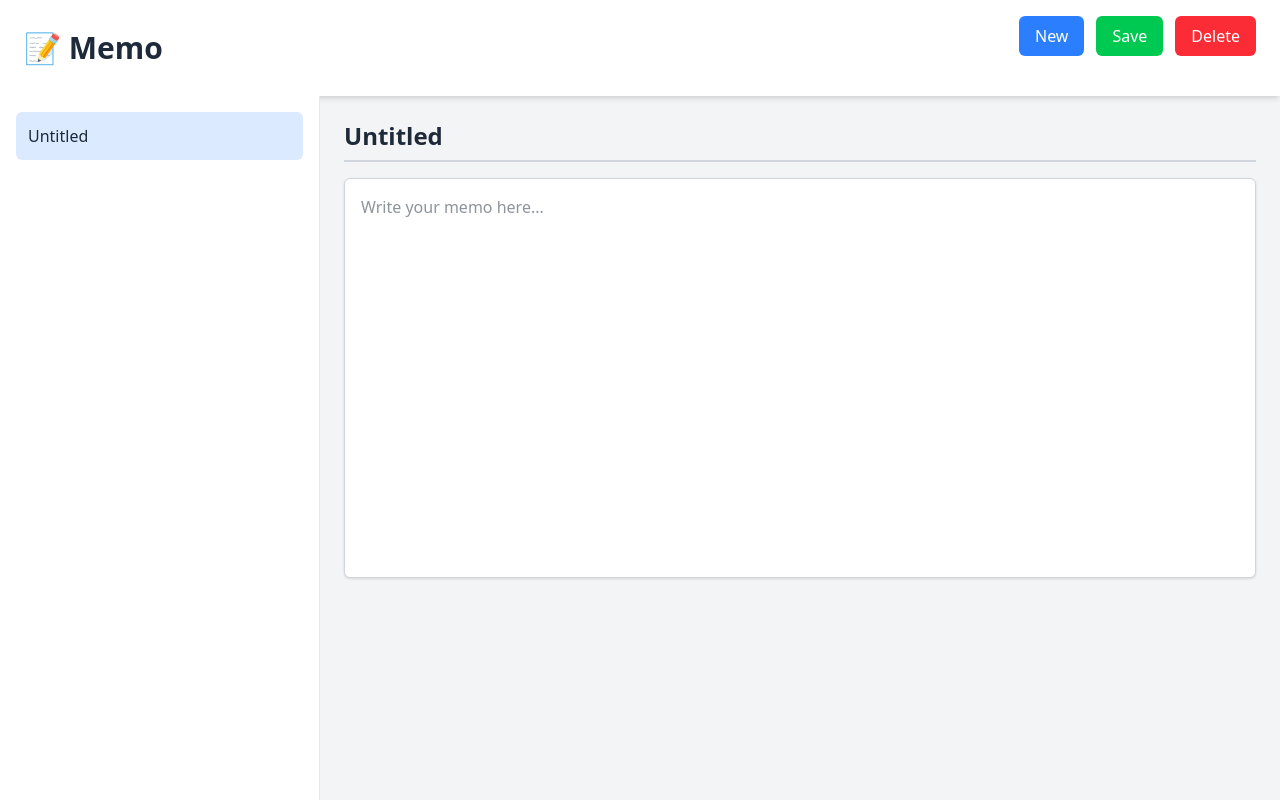
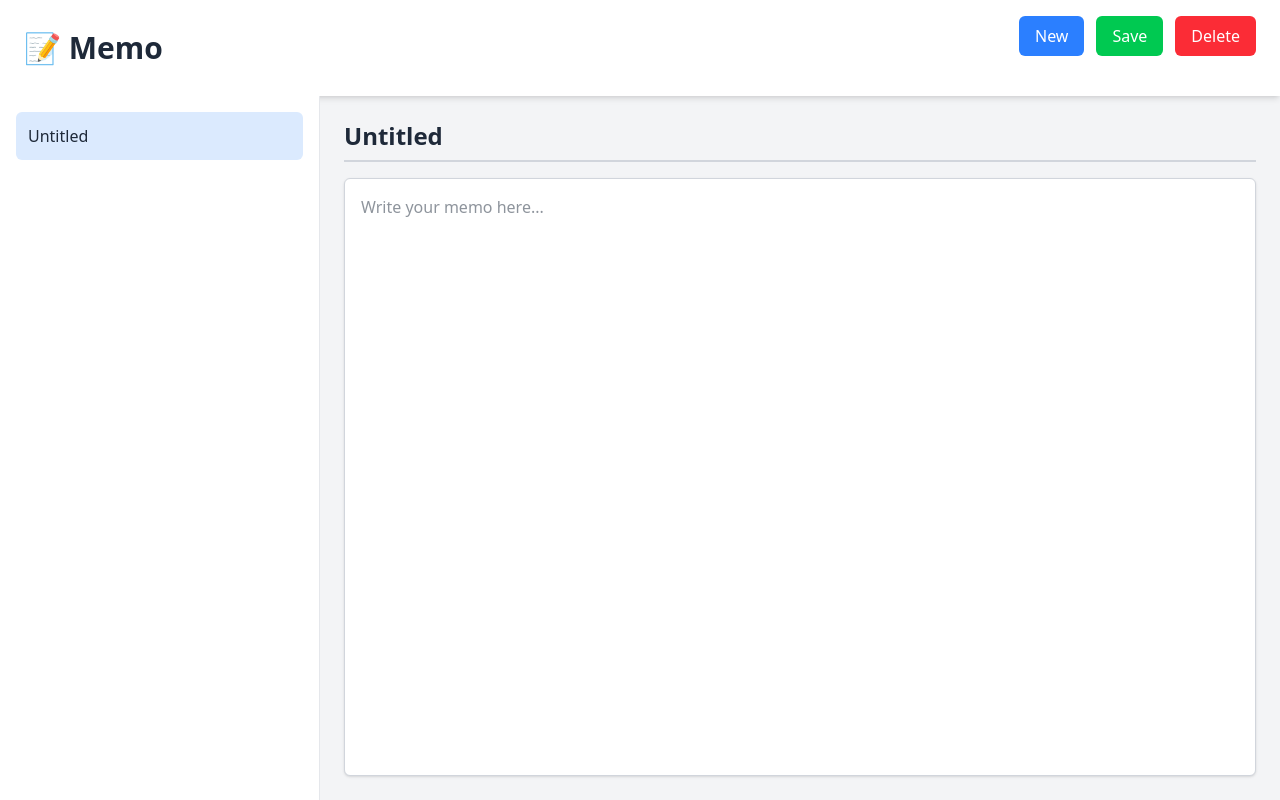
Before and after one commit to isksss/memo-duckdb, a React (Vite) app: page / in a window 1280 px wide. Both pictures are taken after a click on the button "New". Built offline with nearby package versions, Linux system fonts and the light colour scheme.

Commit message:
change textarea size

```diff
--- a/src/App.tsx
+++ b/src/App.tsx
@@ -127,24 +127,24 @@ function App() {
 					</div>
 				</aside>
 
-				<section className="flex-1 p-6 overflow-y-auto">
+				<section className="flex-1 p-6 flex flex-col overflow-y-auto">
 					{selectedMemo ? (
-						<div className="space-y-4">
+						<>
 							<input
 								type="text"
 								value={selectedMemo.title}
 								onChange={(e) => handleTitleChange(e.target.value)}
-								className="w-full text-2xl font-semibold border-b-2 border-gray-300 focus:outline-none focus:border-blue-500 bg-transparent pb-2"
+								className="w-full text-2xl font-semibold border-b-2 border-gray-300 focus:outline-none focus:border-blue-500 bg-transparent pb-2 mb-4"
 								placeholder="Memo Title"
 							/>
 
 							<textarea
 								value={selectedMemo.content}
 								onChange={(e) => handleContentChange(e.target.value)}
-								className="w-full h-[400px] resize-none p-4 bg-white border border-gray-300 rounded-md shadow-sm focus:outline-none focus:ring-2 focus:ring-blue-400"
+								className="w-full flex-1 resize-none p-4 bg-white border border-gray-300 rounded-md shadow-sm focus:outline-none focus:ring-2 focus:ring-blue-400"
 								placeholder="Write your memo here..."
 							/>
-						</div>
+						</>
 					) : (
 						<p className="text-gray-500 text-lg">
 							Select or create a memo to begin.
```
